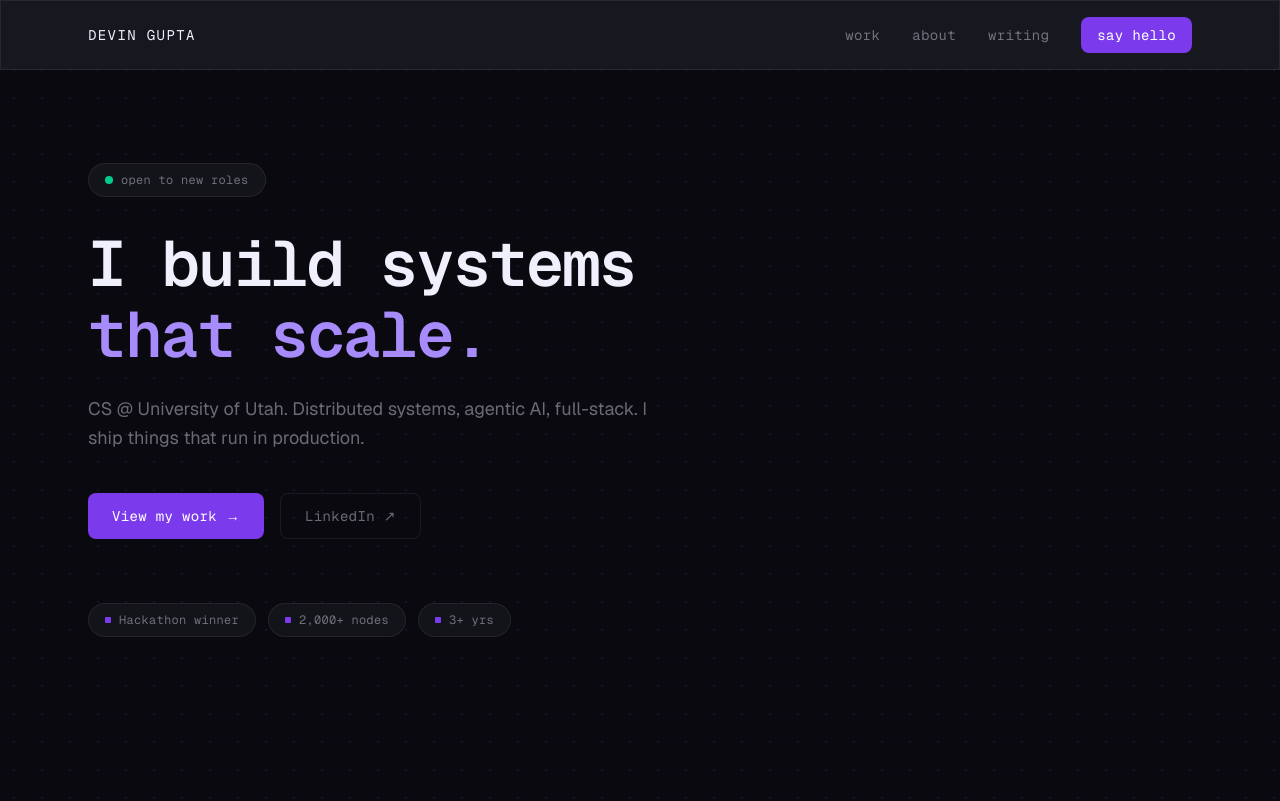
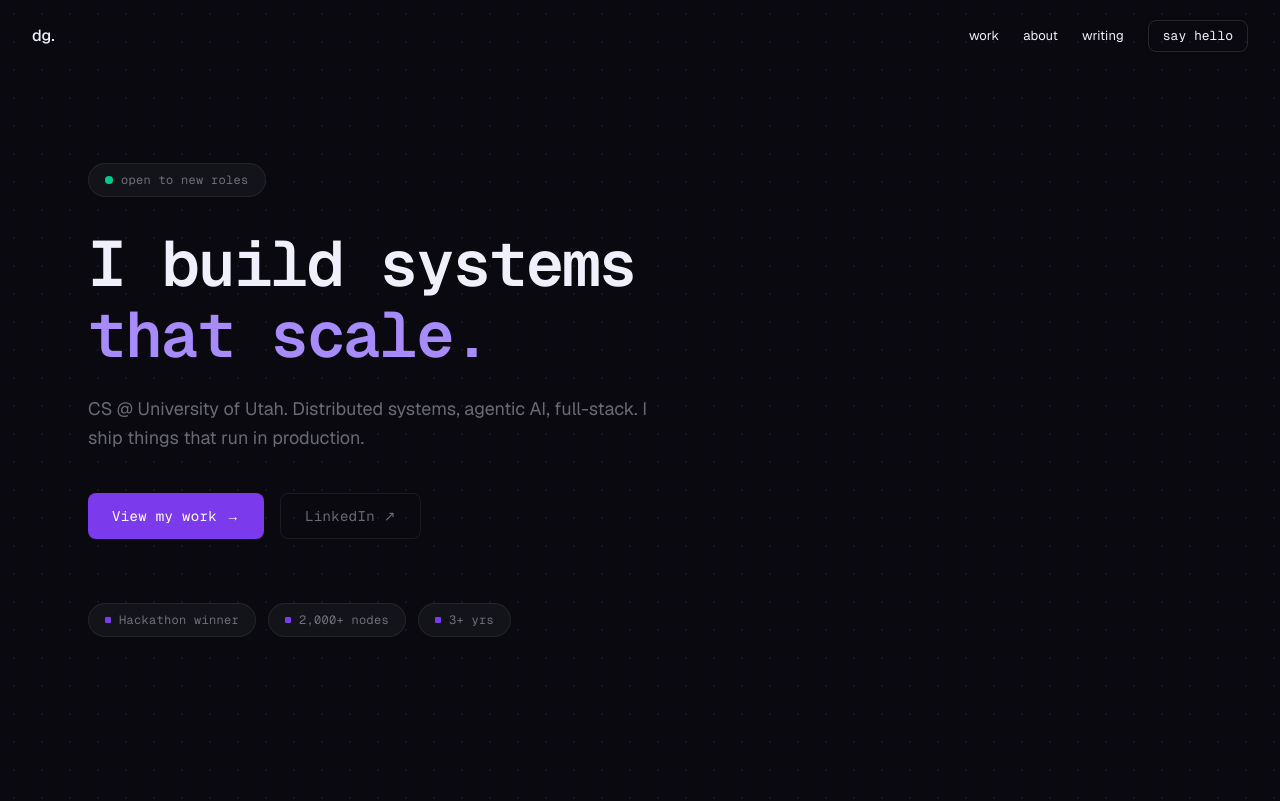
Before and after one commit to devingupta1/Devin-portfolio, a Next.js app: page / in a window 1280 px wide. Shown: the top 801 px of the page. Built offline with nearby package versions, Linux system fonts and the light colour scheme.

Commit message:
feat: nav with scroll behavior and progress bar

```diff
--- a/app/layout.tsx
+++ b/app/layout.tsx
@@ -1,7 +1,9 @@
 import type { Metadata } from "next";
 import { Geist, Geist_Mono } from "next/font/google";
 import "./globals.css";
-import { Header } from "@/components/sections/Header";
+import { Nav } from "@/components/ui/Nav";
+import { ScrollProgress } from "@/components/ui/ScrollProgress";
+import { PageTransition } from "@/components/ui/PageTransition";
 import { Footer } from "@/components/sections/Footer";
 import { SITE } from "@/lib/projects";
 
@@ -52,8 +54,11 @@ export default function RootLayout({
       className={`${geistSans.variable} ${geistMono.variable} h-full antialiased`}
     >
       <body className="min-h-full flex flex-col bg-background text-foreground">
-        <Header />
-        <main className="flex-1">{children}</main>
+        <ScrollProgress />
+        <Nav />
+        <main className="flex-1">
+          <PageTransition>{children}</PageTransition>
+        </main>
         <Footer />
       </body>
     </html>
--- /dev/null
+++ b/components/ui/Nav.tsx
@@ -0,0 +1,124 @@
+"use client";
+
+import { useEffect, useState, useCallback } from "react";
+import Link from "next/link";
+import { usePathname } from "next/navigation";
+import { SITE } from "@/lib/projects";
+
+/* ─── constants ────────────────────────────────────────────── */
+
+const LINKS = [
+  { label: "work", href: "/work" },
+  { label: "about", href: "/about" },
+  { label: "writing", href: "/writing" },
+] as const;
+
+const SCROLL_THRESHOLD = 80;
+
+/* ─── component ────────────────────────────────────────────── */
+
+export function Nav() {
+  const pathname = usePathname();
+  const [scrolled, setScrolled] = useState(false);
+
+  /* ── scroll listener ────────────────────────────────────── */
+
+  const handleScroll = useCallback(() => {
+    setScrolled(window.scrollY > SCROLL_THRESHOLD);
+  }, []);
+
+  useEffect(() => {
+    window.addEventListener("scroll", handleScroll, { passive: true });
+    handleScroll();             // check on mount
+    return () => window.removeEventListener("scroll", handleScroll);
+  }, [handleScroll]);
+
+  /* ── render ─────────────────────────────────────────────── */
+
+  return (
+    <nav
+      className="fixed top-0 left-0 right-0 z-50 flex items-center justify-between"
+      style={{
+        padding: scrolled ? "14px 32px" : "20px 32px",
+        background: scrolled ? "rgba(9,9,15,0.85)" : "transparent",
+        backdropFilter: scrolled ? "blur(12px)" : "none",
+        WebkitBackdropFilter: scrolled ? "blur(12px)" : "none",
+        borderBottom: scrolled
+          ? "1px solid rgba(255,255,255,0.06)"
+          : "1px solid transparent",
+        transition: "all 0.3s ease",
+      }}
+      aria-label="Primary navigation"
+      id="main-nav"
+    >
+      {/* logo */}
+      <Link
+        href="/"
+        className="text-text-primary"
+        style={{ fontWeight: 500, fontSize: 16 }}
+        id="nav-logo"
+      >
+        dg.
+      </Link>
+
+      {/* right side */}
+      <div className="flex items-center gap-6">
+        {LINKS.map((link) => {
+          const isActive = pathname === link.href;
+          return (
+            <Link
+              key={link.href}
+              href={link.href}
+              id={`nav-${link.label}`}
+              style={{
+                fontSize: 13,
+                letterSpacing: "0.01em",
+                color: isActive
+                  ? "var(--color-text-primary)"
+                  : "var(--color-text-muted)",
+                transition: "color 0.2s",
+              }}
+              onMouseEnter={(e) => {
+                if (!isActive) e.currentTarget.style.color = "var(--color-primary-light)";
+              }}
+              onMouseLeave={(e) => {
+                e.currentTarget.style.color = isActive
+                  ? "var(--color-text-primary)"
+                  : "var(--color-text-muted)";
+              }}
+            >
+              {link.label}
+            </Link>
+          );
+        })}
+
+        {/* say hello CTA */}
+        <a
+          href={`mailto:${SITE.email}`}
+          id="nav-cta"
+          className="font-mono"
+          style={{
+            fontSize: 13,
+            padding: "5px 14px",
+            borderRadius: 8,
+            border: "1px solid rgba(255,255,255,0.12)",
+            color: "var(--color-text-muted)",
+            transition: "all 0.2s",
+          }}
+          onMouseEnter={(e) => {
+            e.currentTarget.style.background = "rgba(124,58,237,0.1)";
+            e.currentTarget.style.borderColor = "rgba(167,139,250,0.3)";
+            e.currentTarget.style.color = "var(--color-primary-light)";
+          }}
+          onMouseLeave={(e) => {
+            e.currentTarget.style.background = "transparent";
+            e.currentTarget.style.borderColor = "rgba(255,255,255,0.12)";
+            e.currentTarget.style.color = "var(--color-text-muted)";
+          }}
+        >
+          say hello
+        </a>
+      </div>
+    </nav>
+  );
+}
--- /dev/null
+++ b/components/ui/PageTransition.tsx
@@ -0,0 +1,26 @@
+"use client";
+
+import { usePathname } from "next/navigation";
+import { motion, AnimatePresence } from "framer-motion";
+
+interface PageTransitionProps {
+  children: React.ReactNode;
+}
+
+export function PageTransition({ children }: PageTransitionProps) {
+  const pathname = usePathname();
+
+  return (
+    <AnimatePresence mode="wait">
+      <motion.div
+        key={pathname}
+        initial={{ opacity: 0, y: 10 }}
+        animate={{ opacity: 1, y: 0 }}
+        exit={{ opacity: 0, y: -10 }}
+        transition={{ duration: 0.25, ease: "easeOut" }}
+      >
+        {children}
+      </motion.div>
+    </AnimatePresence>
+  );
+}
--- /dev/null
+++ b/components/ui/ScrollProgress.tsx
@@ -0,0 +1,26 @@
+"use client";
+
+import { motion, useScroll, useSpring } from "framer-motion";
+
+export function ScrollProgress() {
+  const { scrollYProgress } = useScroll();
+  const scaleX = useSpring(scrollYProgress, {
+    stiffness: 200,
+    damping: 30,
+    restDelta: 0.001,
+  });
+
+  return (
+    <motion.div
+      aria-hidden="true"
+      className="fixed top-0 left-0 right-0"
+      style={{
+        height: 2,
+        background: "var(--color-primary)",
+        transformOrigin: "left",
+        scaleX,
+        zIndex: 100,
+      }}
+    />
+  );
+}
```
